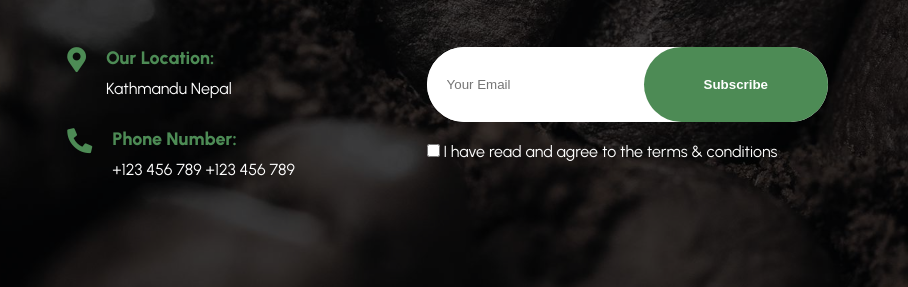
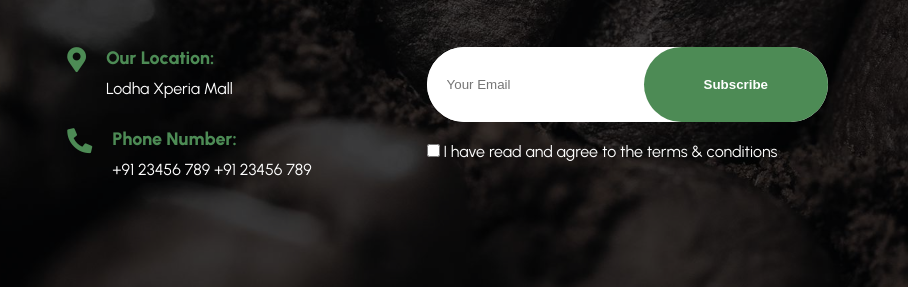
Before and after one commit to siddhesh0533/project, a plain HTML site: page index.html in a window 1280 px wide. Shown: the part 8278-8565 px from the top of the page, 372-1280 px from the left. Drawn offline with Linux system fonts and the light colour scheme.

```diff
--- a/index.html
+++ b/index.html
@@ -758,7 +758,7 @@
               </div>
               <div class="text">
                 <h5>Our Location:</h5>
-                <span>Kathmandu Nepal</span>
+                <span>Lodha Xperia Mall</span>
               </div>
             </div>
             <div class="item flex">
@@ -767,8 +767,8 @@
               </div>
               <div class="text">
                 <h5>Phone Number:</h5>
-                <span>+123 456 789</span>
-                <span>+123 456 789</span>
+                <span>+91 23456 789</span>
+                <span>+91 23456 789</span>
               </div>
             </div>
           </div>
```
